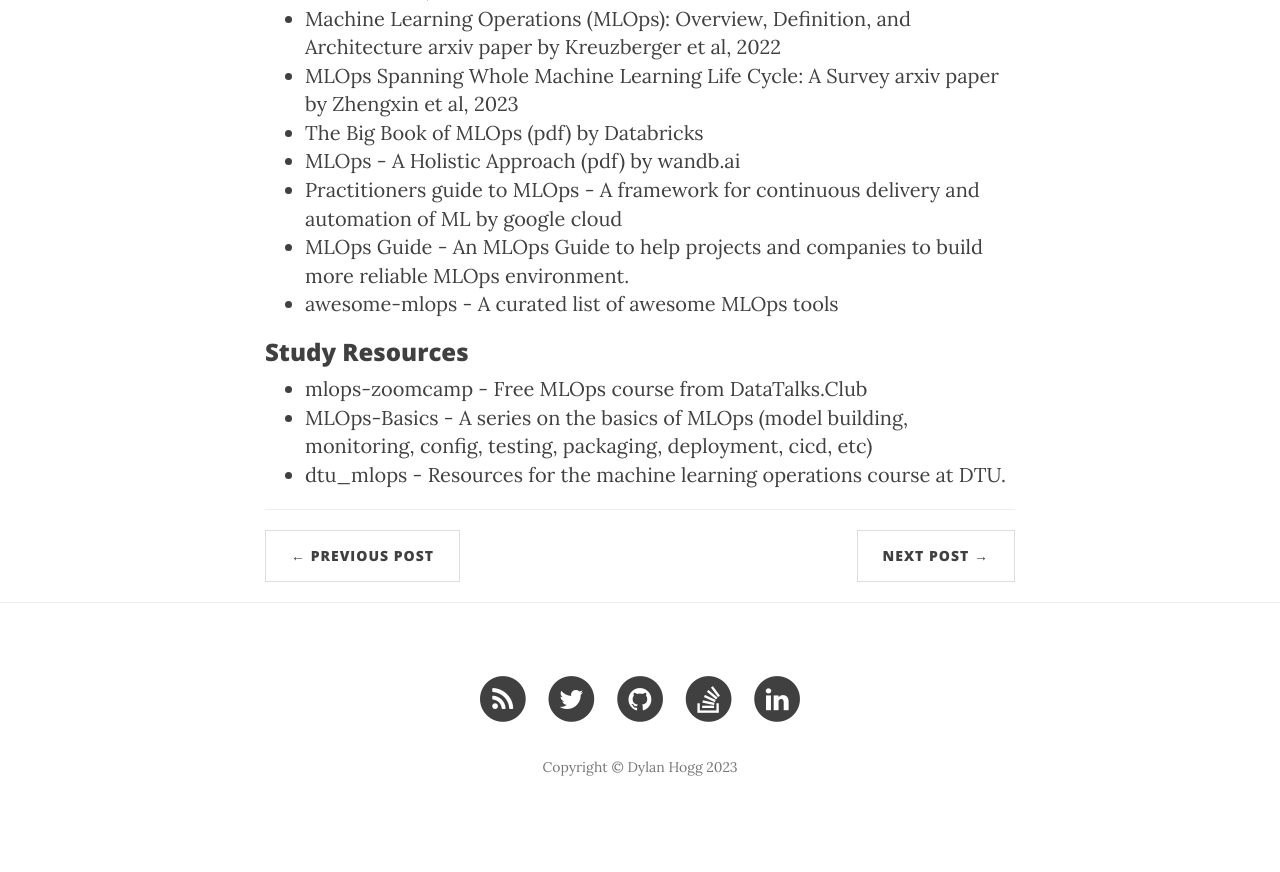
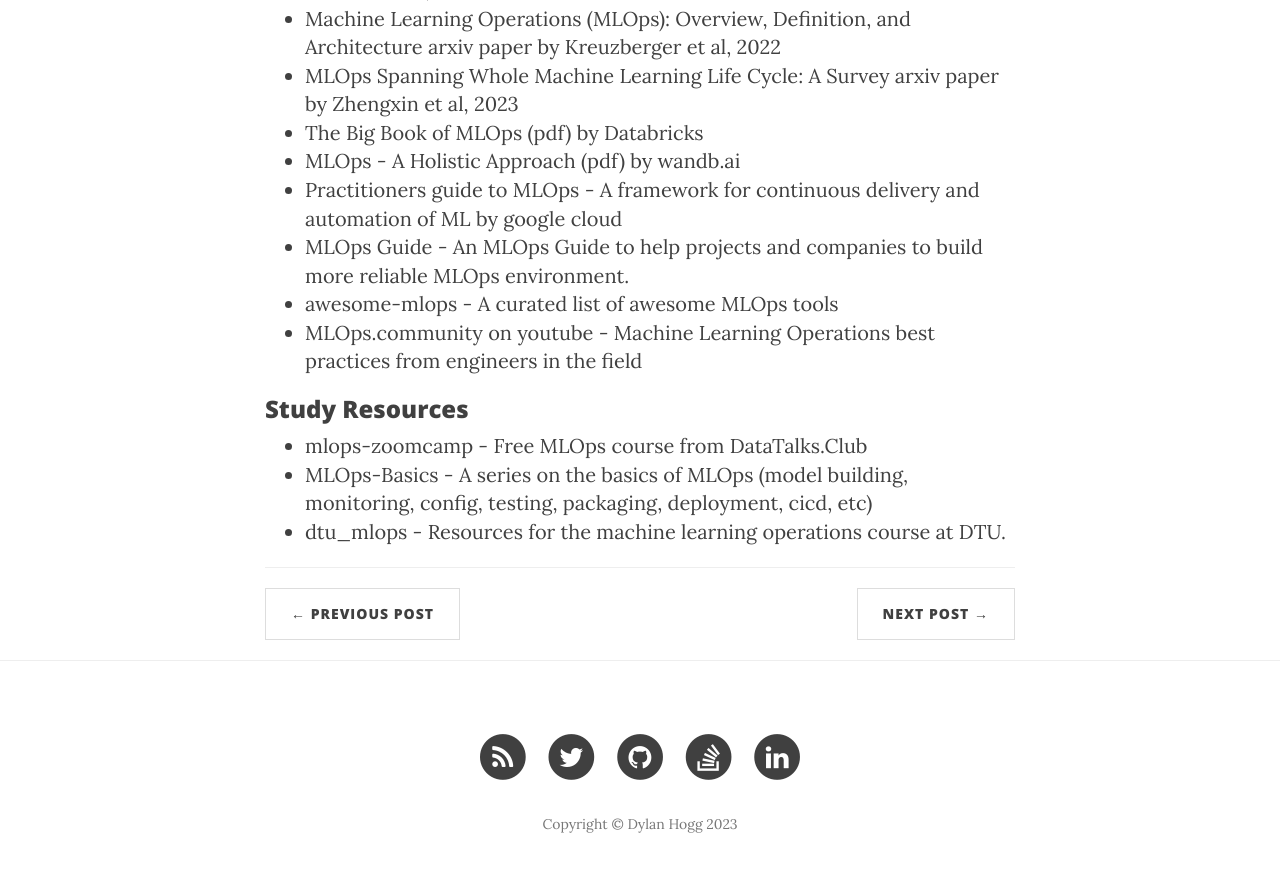
Before and after one commit to dylanhogg/dylanhogg.github.io, a Jekyll site: the page built from _posts/2022-01-19-ml-productionisation.markdown, in a window 1280 px wide and 900 px high, scrolled down 15342 px. Shown: the top 872 px of the window. Built offline with Jekyll 4.4.1, drawn with Linux system fonts in a browser that asks for light colours; nearby versions of some CDN libraries; comment, search, counter and statistics services are not loaded; before the commit the page ends 16185 px from its top, so only the background shows below that.

Commit message:
More resources for ml-productionisation.

```diff
--- a/_posts/2022-01-19-ml-productionisation.markdown
+++ b/_posts/2022-01-19-ml-productionisation.markdown
@@ -311,9 +311,10 @@ The machine learning space is evolving rapidly and it's great to see best practi
 - <a href="https://arxiv.org/abs/2304.07296">MLOps Spanning Whole Machine Learning Life Cycle: A Survey</a> arxiv paper by Zhengxin et al, 2023
 - <a href="/resources/ml-productionisation/The Big Book of MLOps (Databricks, v6, 2022).pdf">The Big Book of MLOps (pdf)</a> by <a href="https://www.databricks.com/p/ebook/the-big-book-of-mlops">Databricks</a>
 - <a href="/resources/ml-productionisation/MLOps - A Holistic Approach (wandb, 2022).pdf">MLOps - A Holistic Approach (pdf)</a> by <a href="https://wandb.ai/site/holistic-mlops-whitepaper-download">wandb.ai</a>
-- <a href="/resources/ml-productionisation/Practitioners guide to MLOps - A framework for continuous delivery and automation of machine learning (pdf)">Practitioners guide to MLOps - A framework for continuous delivery and automation of ML</a> by <a href="https://services.google.com/fh/files/misc/practitioners_guide_to_mlops_whitepaper.pdf">google cloud</a>
+- <a href="/resources/ml-productionisation/Practitioners guide to MLOps - A framework for continuous delivery and automation of machine learning (google cloud, 2021).pdf">Practitioners guide to MLOps - A framework for continuous delivery and automation of ML</a> by <a href="https://services.google.com/fh/files/misc/practitioners_guide_to_mlops_whitepaper.pdf">google cloud</a>
 - <a href="https://mlops-guide.github.io/">MLOps Guide</a> - An MLOps Guide to help projects and companies to build more reliable MLOps environment.
 - <a href="https://github.com/kelvins/awesome-mlops">awesome-mlops</a> - A curated list of awesome MLOps tools
+- <a href="https://www.youtube.com/@MLOps/playlists">MLOps.community on youtube</a> - Machine Learning Operations best practices from engineers in the field
 
 
 <h3>Study Resources</h3>
```
